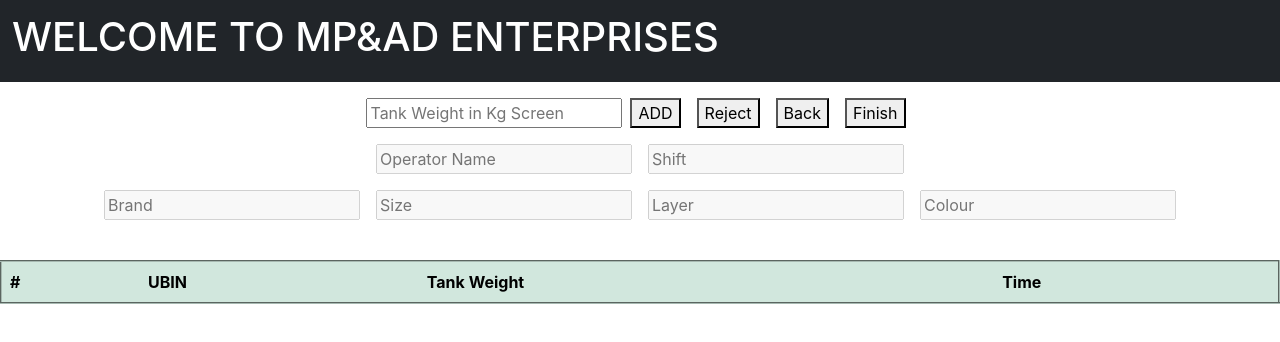
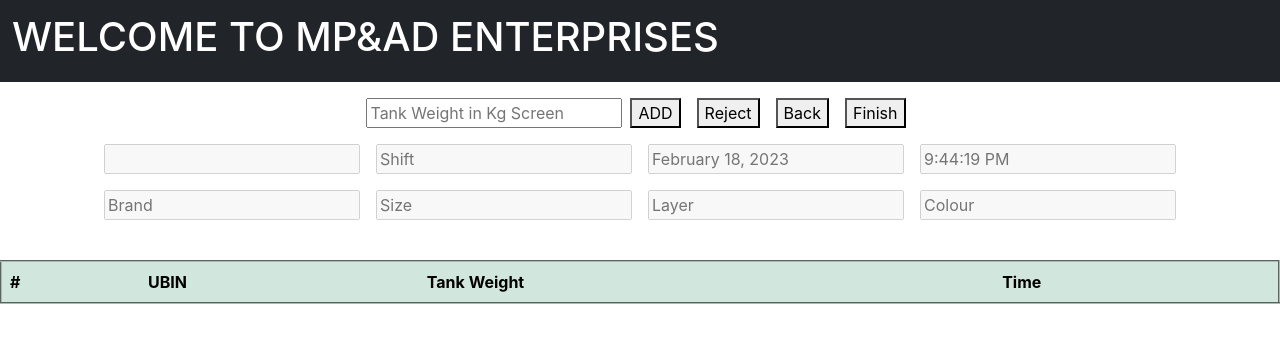
Before and after one commit to Verchasve/weightregulator, a React (Create React App) app: page /prodTable in a window 1280 px wide. Shown: the top 342 px of the page. Built offline with nearby package versions, Linux system fonts and the light colour scheme; no server answers.

Commit message:
changeDone 10-8-23

```diff
--- a/src/component/ProdTable.js
+++ b/src/component/ProdTable.js
@@ -1,12 +1,34 @@
-import React from 'react'
-import { useNavigate } from "react-router-dom"
+import React from 'react';
+import { useNavigate } from "react-router-dom";
+import { useState, useEffect } from 'react';
 import '../App.css';
 
 
 export default function ProdTable() {
 
   const navigate = useNavigate();
+  const [currentDate, setCurrentDate] = useState('');
+  const [currentTime, setCurrentTime] = useState('');
 
+  useEffect(() => {
+    const updateDateTime = () => {
+      const now = new Date();
+      const dateOptions = { year: 'numeric', month: 'long', day: 'numeric' };
+      const timeOptions = { hour: 'numeric', minute: 'numeric', second: 'numeric' };
+
+      setCurrentDate(now.toLocaleDateString(undefined, dateOptions));
+      setCurrentTime(now.toLocaleTimeString(undefined, timeOptions));
+    };
+
+    const intervalId = setInterval(updateDateTime, 1000);
+
+    // Clear interval on component unmount
+    return () => {
+      clearInterval(intervalId);
+    };
+  }, []);
+
+let operator
 
   return (
     <>
@@ -18,11 +40,7 @@ export default function ProdTable() {
             </a>
           </div>
         </nav>
-        {/* <!-- <div id="clock"></div>
-    <div id="date">
-        <div onload="updateDate();"></div>
-    </div> -->
-    <!-- <script src="clock.js"></script> --> */}
+
 
         <center>
           <div className='container my-3'>
@@ -58,7 +76,7 @@ export default function ProdTable() {
                   type='text'
                   name=''
                   id='print-op-name'
-                  placeholder='Operator Name'
+                  placeholder={operator?.text}
                   disabled
                 />
                 <input
@@ -69,13 +87,35 @@ export default function ProdTable() {
                   placeholder='Shift'
                   disabled
                 />
+                {/* <div>
+                  <h2>Current Date:</h2>
+                  <p>{currentDate}</p>
+                </div> */}
 
-                {/* <!-- <div className="dateClock"
-                         onload="updateClock(); setInterval('updateClock()', 1000), updateDate(); setInterval('updateDate()',10000)">
-                        <div id="clock"
-                             onload="updateClock();"></div>
-                        <div id="date"
-                             onload="updateDate();"></div> --> */}
+
+                <input
+                  className='mx-2'
+                  type='text'
+                  name=''
+                  id='print-op-shift'
+                  placeholder={currentDate}
+                  disabled
+
+                />
+
+                <input
+                  className='mx-2'
+                  type='text'
+                  name=''
+                  id='print-op-shift'
+                  placeholder={currentTime}
+                  disabled
+
+                />
+                {/* <div>
+                  <h2>Current Time:</h2>
+                  <p>{currentTime}</p>
+                </div> */}
               </div>
             </div>
 
```
